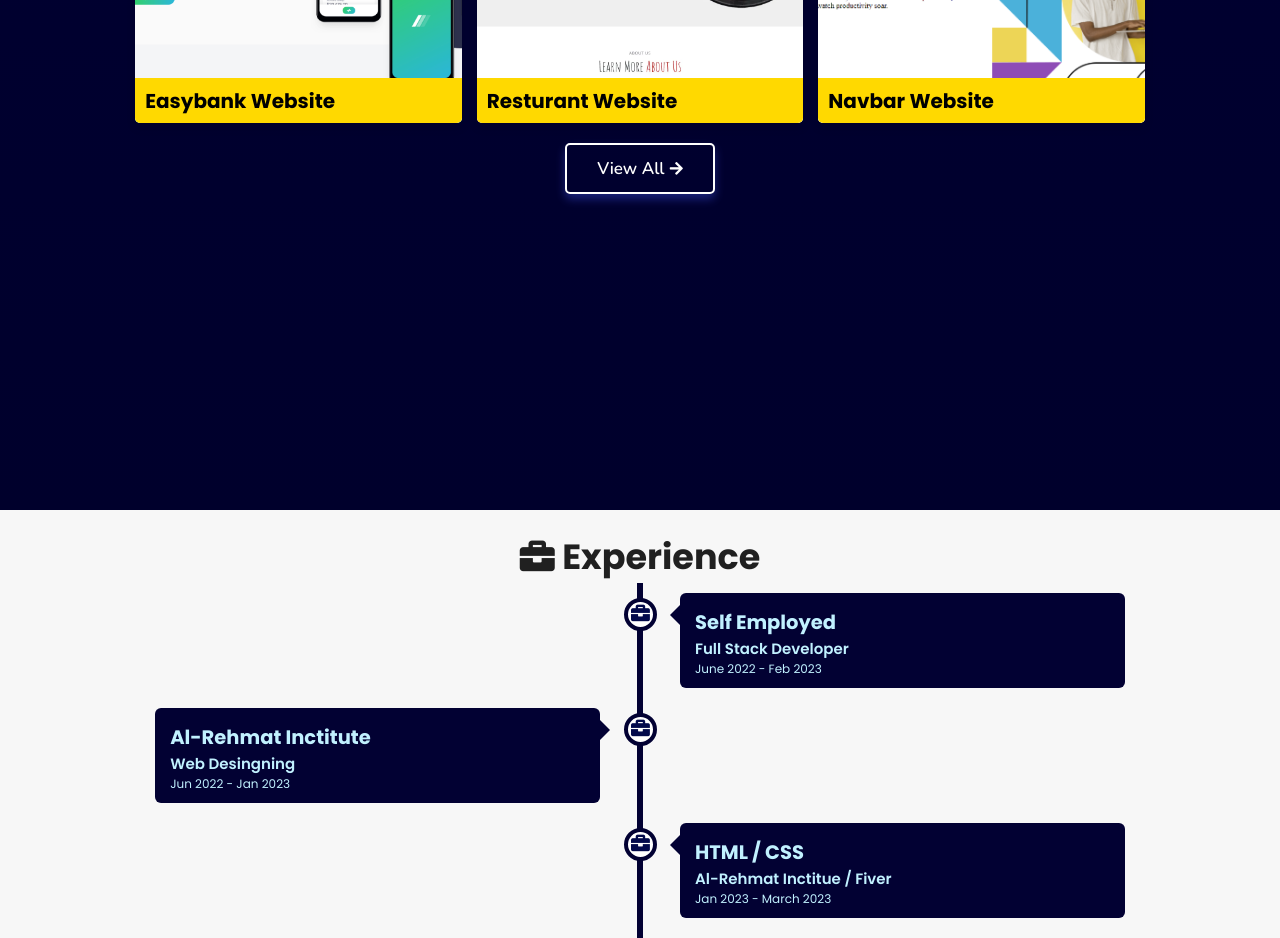
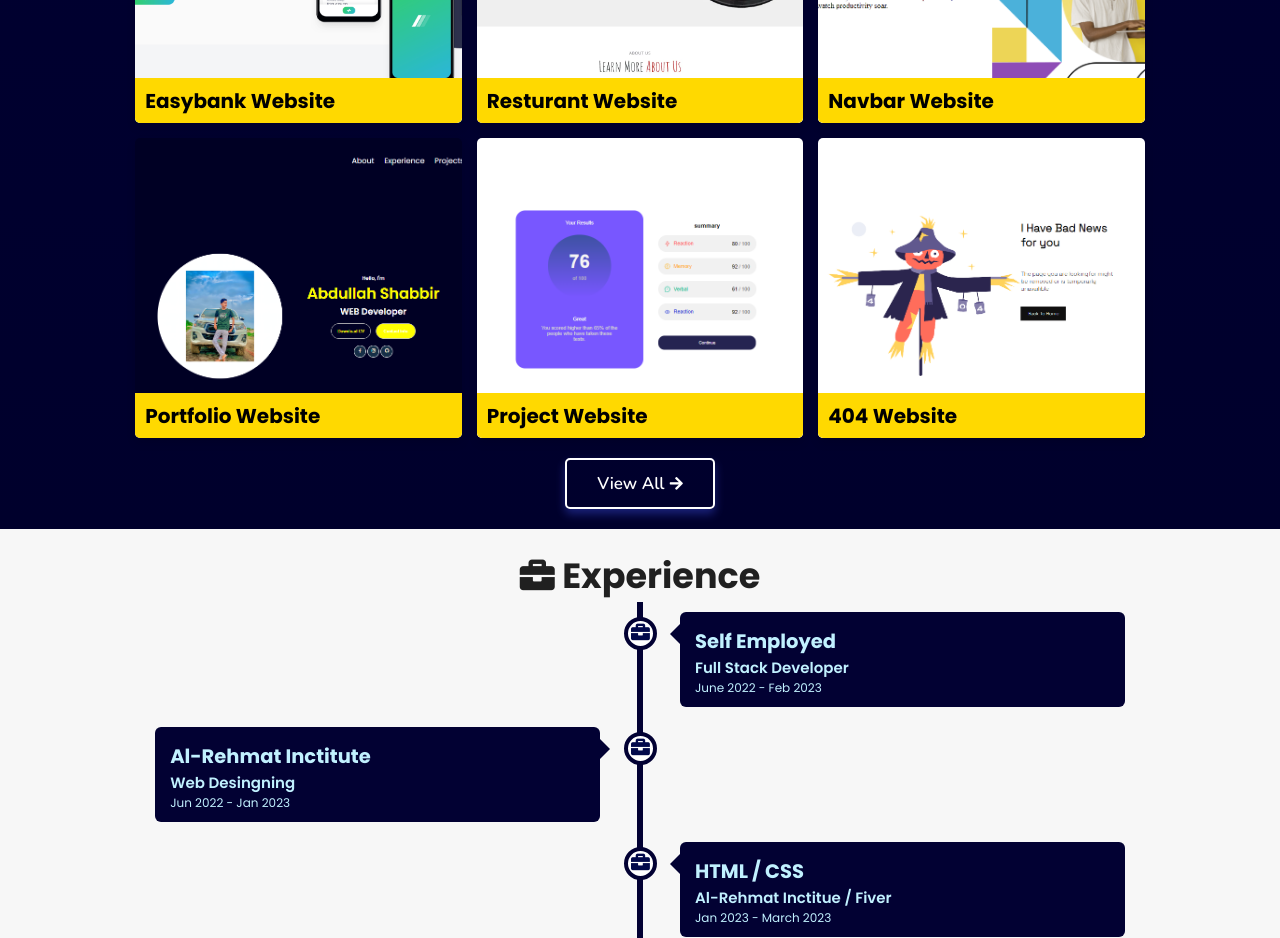
Before and after one commit to Abdullah-shabbir9/portfolio, a plain HTML site: page index.html in a window 1280 px wide. Shown: the part 3300-4238 px from the top of the page. Drawn offline with nearby package versions, Linux system fonts and the light colour scheme.

Commit message:
changes some images

```diff
--- a/index.html
+++ b/index.html
@@ -13,7 +13,7 @@
 
 
 <header>
-        <a href="" class="logo"> Portfolio</a>
+        <a href="" class="logo" > Portfolio</a>
 
         <div id="menu" class="fas fa-bars"></div>
         <nav class="navbar">
@@ -257,6 +257,51 @@
           </div>
         </div>
       </div>
+      <div class="box tilt">
+        <img draggable="false" src="assets/projects/ccp.png" alt="" />
+        <div class="content">
+          <div class="tag">
+          <h3>Portfolio Website</h3>
+          </div>
+          <div class="desc">
+            <p>Personal  responsive website. hope you like it</p>
+            <div class="btns">
+              <a href="http://127.0.0.1:5500/CSS/cv%20project/#projects" class="btn" target="_blank"><i class="fas fa-eye"></i> View</a>
+              <a href="https://github.com/Abdullah-shabbir9/cv-project.git" class="btn" target="_blank">Code <i class="fas fa-code"></i></a>
+            </div>
+          </div>
+        </div>
+      </div>
+      <div class="box tilt">
+        <img draggable="false" src="assets/projects/project1.png" alt="" />
+        <div class="content">
+          <div class="tag">
+          <h3>Project Website</h3>
+          </div>
+          <div class="desc">
+            <p>Personal responsive website. hope you like it</p>
+            <div class="btns">
+              <a href="https://abdullah-shabbir9.github.io/Project1/" class="btn" target="_blank"><i class="fas fa-eye"></i> View</a>
+              <a href="https://github.com/Abdullah-shabbir9/Project1.git" class="btn" target="_blank">Code <i class="fas fa-code"></i></a>
+            </div>
+          </div>
+        </div>
+      </div>
+      <div class="box tilt">
+        <img draggable="false" src="assets/projects/error.png" alt="" />
+        <div class="content">
+          <div class="tag">
+          <h3>404 Website</h3>
+          </div>
+          <div class="desc">
+            <p>Personal error responsive website. hope you like it</p>
+            <div class="btns">
+              <a href="https://abdullah-shabbir9.github.io/project/project3.html" class="btn" target="_blank"><i class="fas fa-eye"></i> View</a>
+              <a href="https://github.com/Abdullah-shabbir9/project.git" class="btn" target="_blank">Code <i class="fas fa-code"></i></a>
+            </div>
+          </div>
+        </div>
+      </div>
 
 
 </div>
```
Also changed, not shown: assets/projects/basicbank.PNG (deleted), assets/projects/bootstrapportfolio.png (deleted), assets/projects/bootstraptemplate.png (deleted), assets/projects/burgerweb.PNG (deleted), assets/projects/ccp.png (added), assets/projects/composey.png (deleted), assets/projects/cryptotracker.png (deleted), assets/projects/easybank.jpeg (deleted), assets/projects/easybankk.jpg (deleted), assets/projects/error.png (added), assets/projects/flipkartmern.png (deleted), assets/projects/project1.png (added), assets/projects/webviewapp.PNG (deleted).
